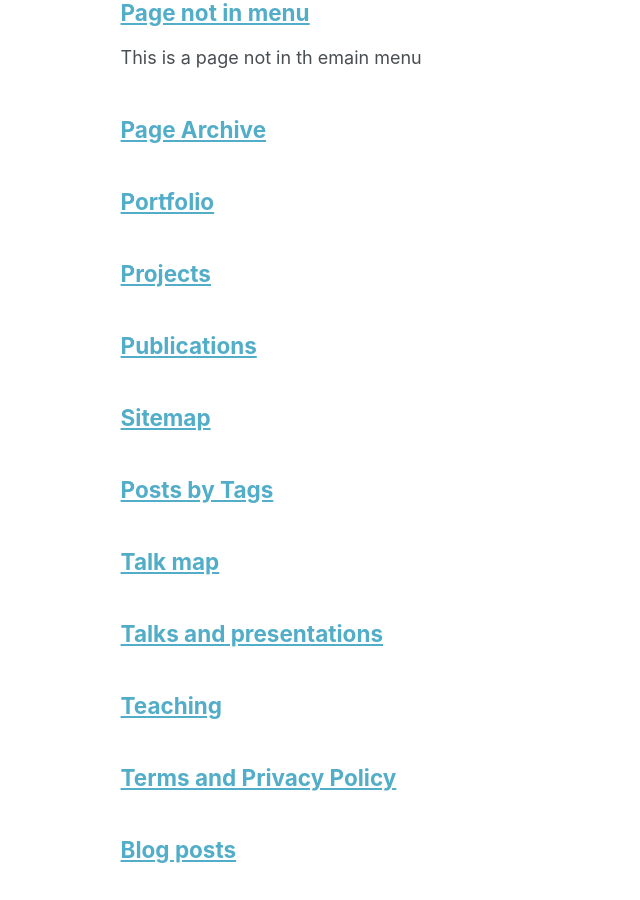
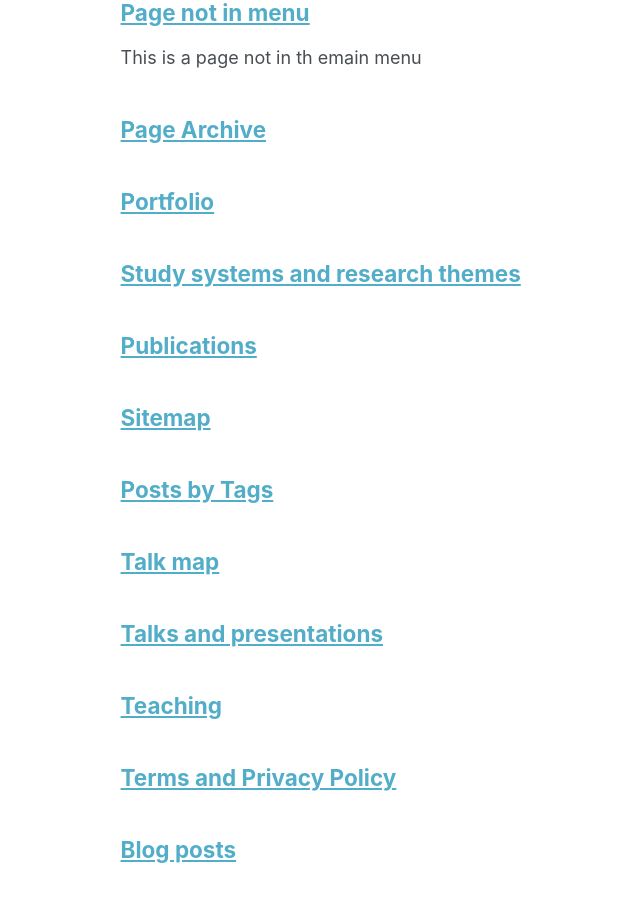
Before and after one commit to mbmorrissey/mbmorrissey.github.io, a Jekyll site: the page built from _pages/page-archive.html, in a window 1280 px wide and 900 px high, scrolled down 1146 px. Shown: the whole window, without its empty margins (161-801 px from the left). Built offline with Jekyll 4.4.1, drawn with Linux system fonts in a browser that asks for light colours.

Commit message:
Update projects.md

```diff
--- a/_pages/projects.md
+++ b/_pages/projects.md
@@ -1,6 +1,6 @@
 ---
 layout: archive
-title: "Projects"
+title: "Study systems and research themes"
 permalink: /projects/
 author_profile: true
 ---
```
